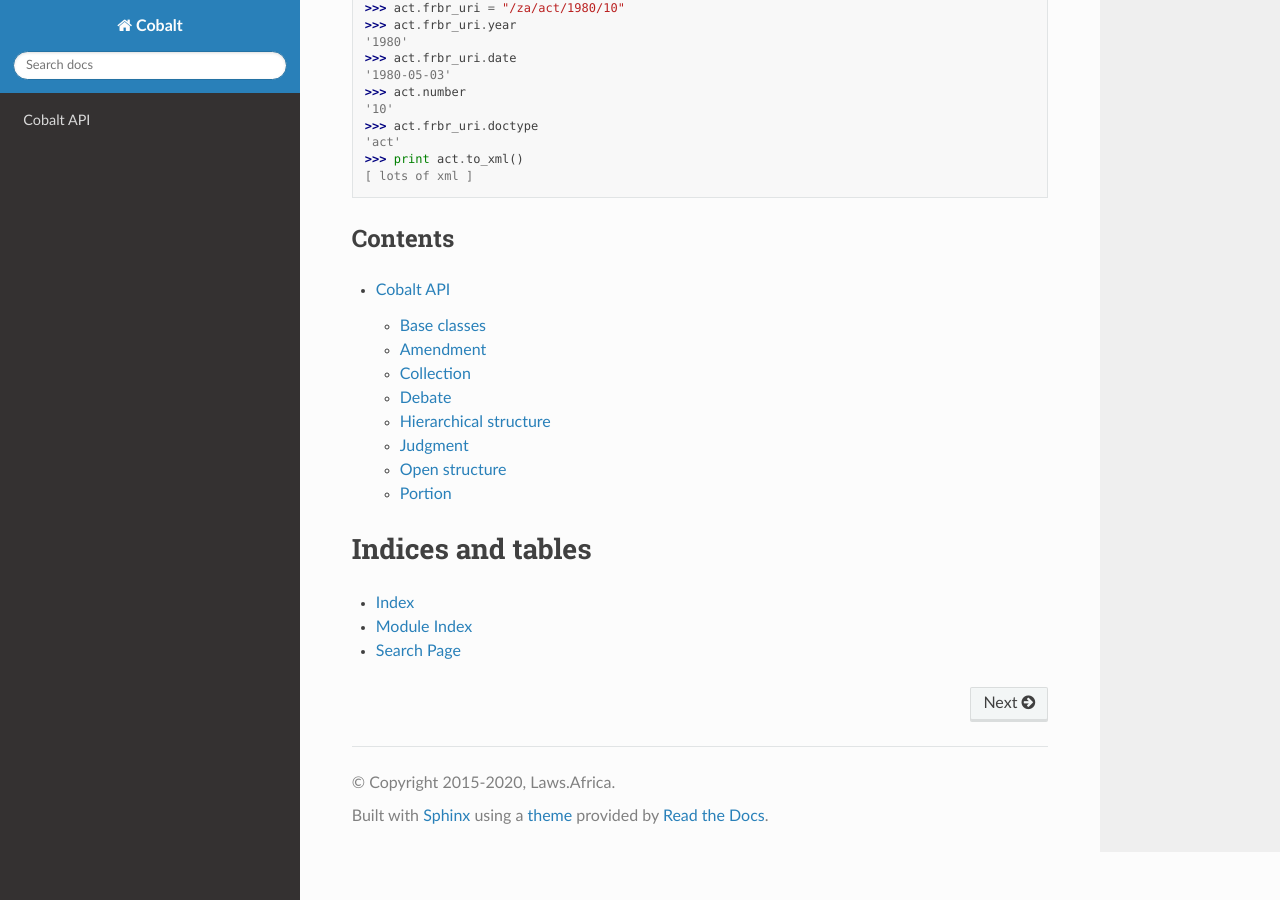
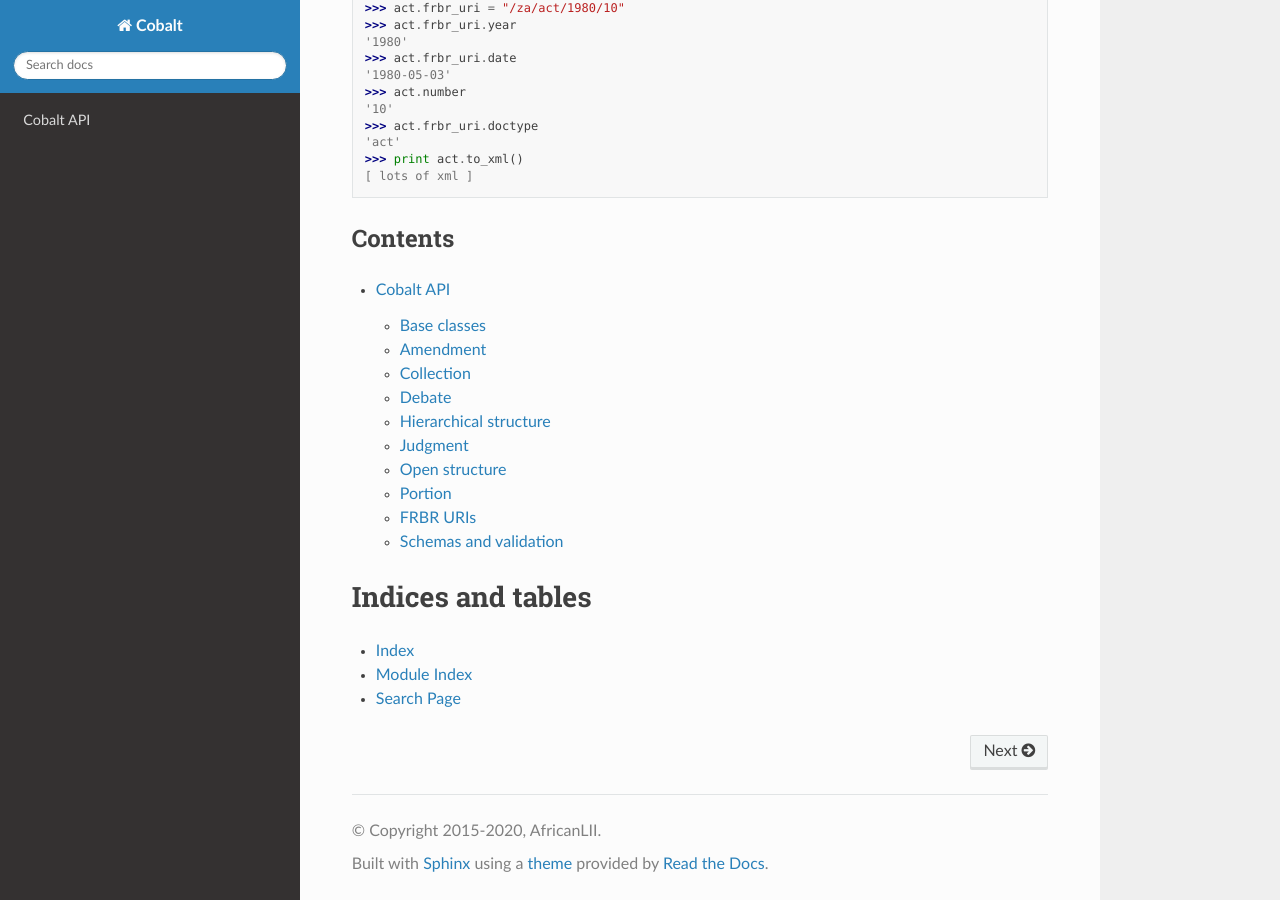
Before and after one commit to laws-africa/cobalt, a Sphinx documentation site: the page built from docs/index.rst, in a window 1280 px wide and 900 px high, scrolled down 634 px. Built offline with Sphinx 7.4.7 and the Read the Docs theme 2.0.0, drawn with Linux system fonts in a browser that asks for light colours.

Commit message:
Copyright, toc levels

```diff
--- a/README.rst
+++ b/README.rst
@@ -78,7 +78,7 @@ License and Copyright
 
 Cobalt is licensed under the LPGL 3.0 license.
 
-Cobalt is Copyright 2015-2017 AfricanLII.
+Cobalt is Copyright 2015-2020 AfricanLII.
 
 Change Log
 ----------
--- a/docs/api.rst
+++ b/docs/api.rst
@@ -52,14 +52,14 @@ Open structure
     :show-inheritance:
 
 Portion
-..............
+.......
 
 .. automodule:: cobalt.portion
     :members:
     :show-inheritance:
 
 FRBR URIs
----------
+.........
 
 .. automodule:: cobalt.uri
 
@@ -67,7 +67,7 @@ FRBR URIs
         :members:
 
 Schemas and validation
-----------------------
+......................
 
 .. automodule:: cobalt.schemas
 
--- a/docs/conf.py
+++ b/docs/conf.py
@@ -34,7 +34,7 @@ templates_path = ['_templates']
 
 # General information about the project.
 project = u'Cobalt'
-copyright = u'2015-2020, Laws.Africa'
+copyright = u'2015-2020, AfricanLII'
 
 # The version info for the project you're documenting, acts as replacement for
 # |version| and |release|, also used in various other places throughout the
```
